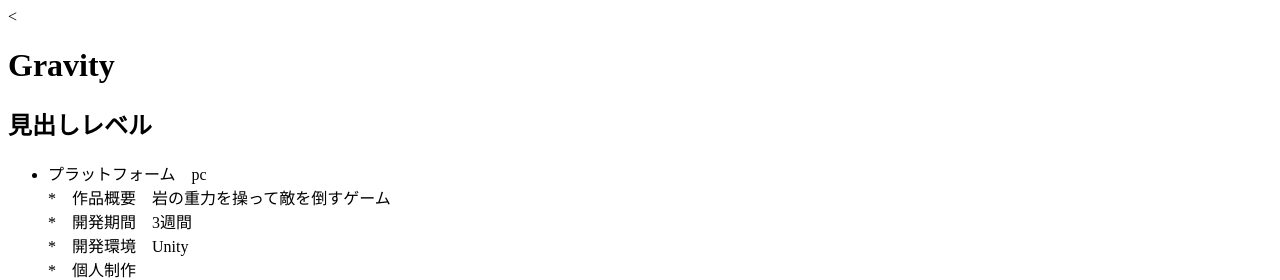
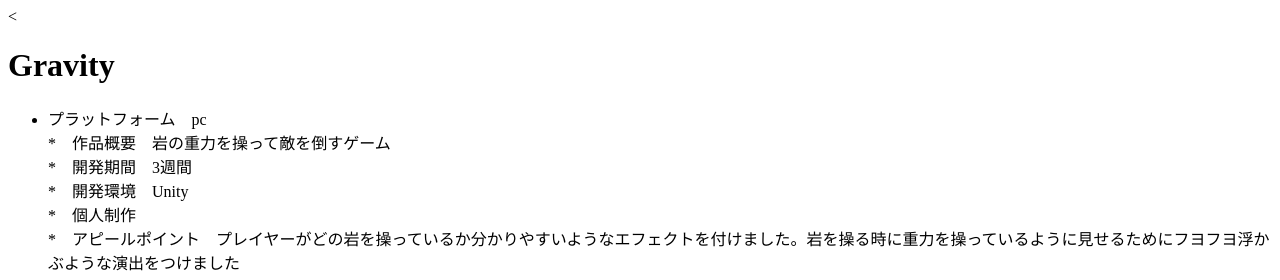
Before and after one commit to suratan568/WebSite20170517, a plain HTML site: page index.html in a window 1280 px wide. Shown: the top 280 px of the page. Drawn offline with Linux system fonts and the light colour scheme.

Commit message:
Update index.html

```diff
--- a/index.html
+++ b/index.html
@@ -1,4 +1,4 @@
-<<div id="doc" class="markdown-body container-fluid"><h1 id="gravity">Gravity</h1><h2 id="見出しレベル">見出しレベル</h2><ul>
+<<div id="doc" class="markdown-body container-fluid"><h1 id="gravity">Gravity</h1><ul>
 <li>プラットフォーム　pc<br>
 *　作品概要　岩の重力を操って敵を倒すゲーム<br>
 *　開発期間　3週間<br>
```
